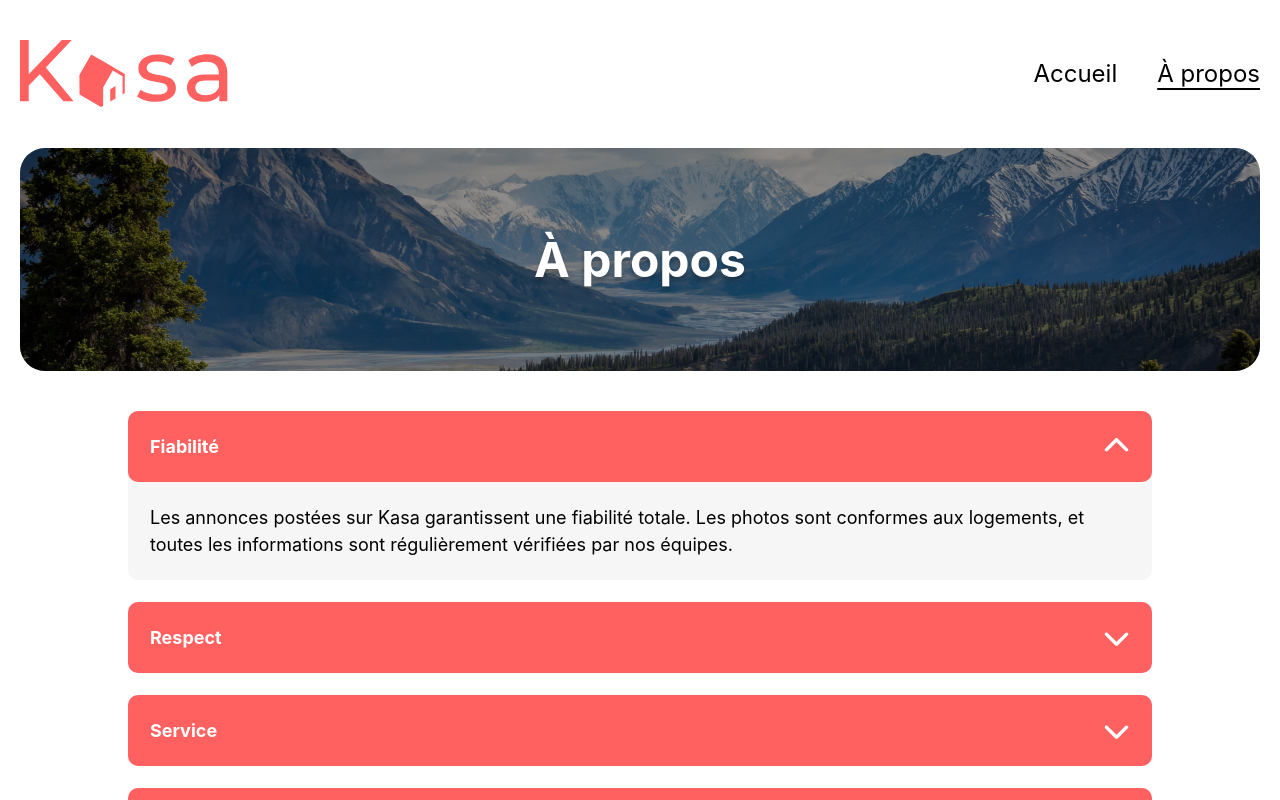
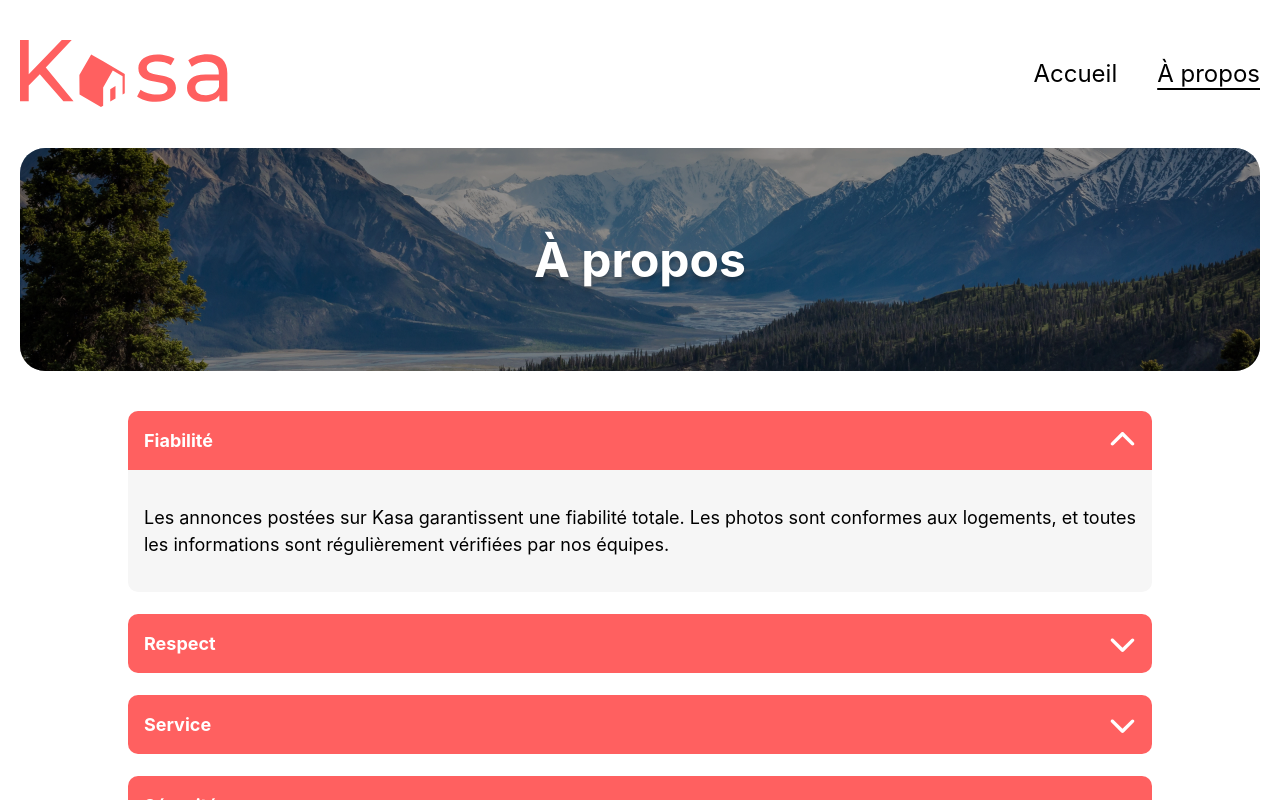
Before and after one commit to raphaelsanchez/oc-p11-kasa, a React (Vite) app: page /a-propos in a window 1280 px wide. Both pictures are taken after a click on the heading "Fiabilité". Shown: the top 800 px of the page. Built offline with nearby package versions, Linux system fonts and the light colour scheme.

Commit message:
Manage content type + Prop Type + improve style

```diff
--- a/src/components/Accordion.jsx
+++ b/src/components/Accordion.jsx
@@ -1,12 +1,20 @@
+import PropTypes from 'prop-types'
 import React, { useRef } from 'react'
 import useAccordion from '../hooks/useAccordion'
 import './Accordion.scss'
+
+// Props type definition
+Accordion.propTypes = {
+    title: PropTypes.string.isRequired,
+    content: PropTypes.oneOfType([PropTypes.string, PropTypes.array])
+        .isRequired,
+}
 
 /**
  * Accordion component
  * @param {Object} props - Accordion props
  * @param {string} props.title - The title of the accordion
- * @param {string} props.content - The content of the accordion
+ * @param {string | array} props.content - The content of the accordion
  * @returns {JSX.Element} Accordion component JSX
  */
 export default function Accordion({ title, content }) {
@@ -18,13 +26,24 @@ export default function Accordion({ title, content }) {
     // Use the custom hook to handle the opening and closing of the accordion
     useAccordion(detailsRef, summaryRef, contentRef)
 
+    // Process the content to render a list or a paragraph depending on the type received
+    const processedContent = Array.isArray(content) ? (
+        <ul>
+            {content.map((item, index) => (
+                <li key={index}>{item}</li>
+            ))}
+        </ul>
+    ) : (
+        <p>{content}</p>
+    )
+
     return (
         <details className="accordion" ref={detailsRef}>
             <summary className="accordion__title" ref={summaryRef}>
                 {title}
             </summary>
             <div className="accordion__content" ref={contentRef}>
-                {content}
+                {processedContent}
             </div>
         </details>
     )
--- a/src/components/Accordion.scss
+++ b/src/components/Accordion.scss
@@ -3,18 +3,24 @@
 .accordion {
     background-color: $color-neutral-100;
     border-radius: $radius-small;
+    overflow: hidden;
+
+    &__title,
+    &__content {
+        padding: 1rem;
+    }
+
     &__title {
         display: flex;
         justify-content: space-between;
         align-items: center;
-        padding: $spacing-medium;
         background-color: $color-primary;
-        border-radius: $radius-small;
         color: $color-neutral-0;
         font-size: 1.125rem;
         font-weight: 700;
         cursor: pointer;
 
+        // Arrow icon
         &::after {
             content: "";
             display: block;
@@ -27,13 +33,9 @@
         }
     }
 
-    &__content {
-        padding: $spacing-medium;
+    &[open] {
+        .accordion__title::after {
+            transform: scaleY(-1);
+        }
     }
 }
-
-.accordion[open] {
-    .accordion__title::after {
-        transform: scaleY(-1);
-    }
-}
```
